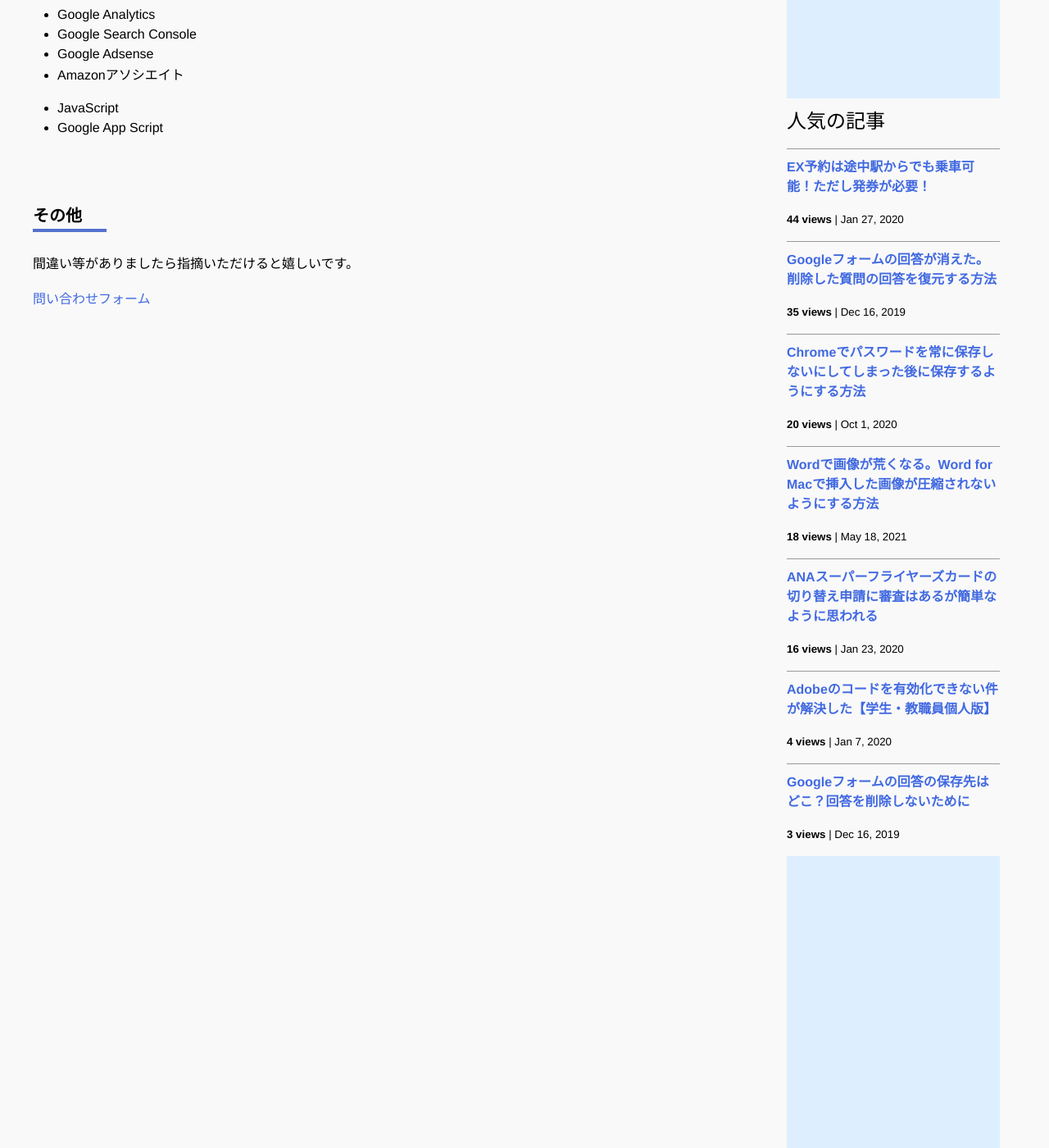
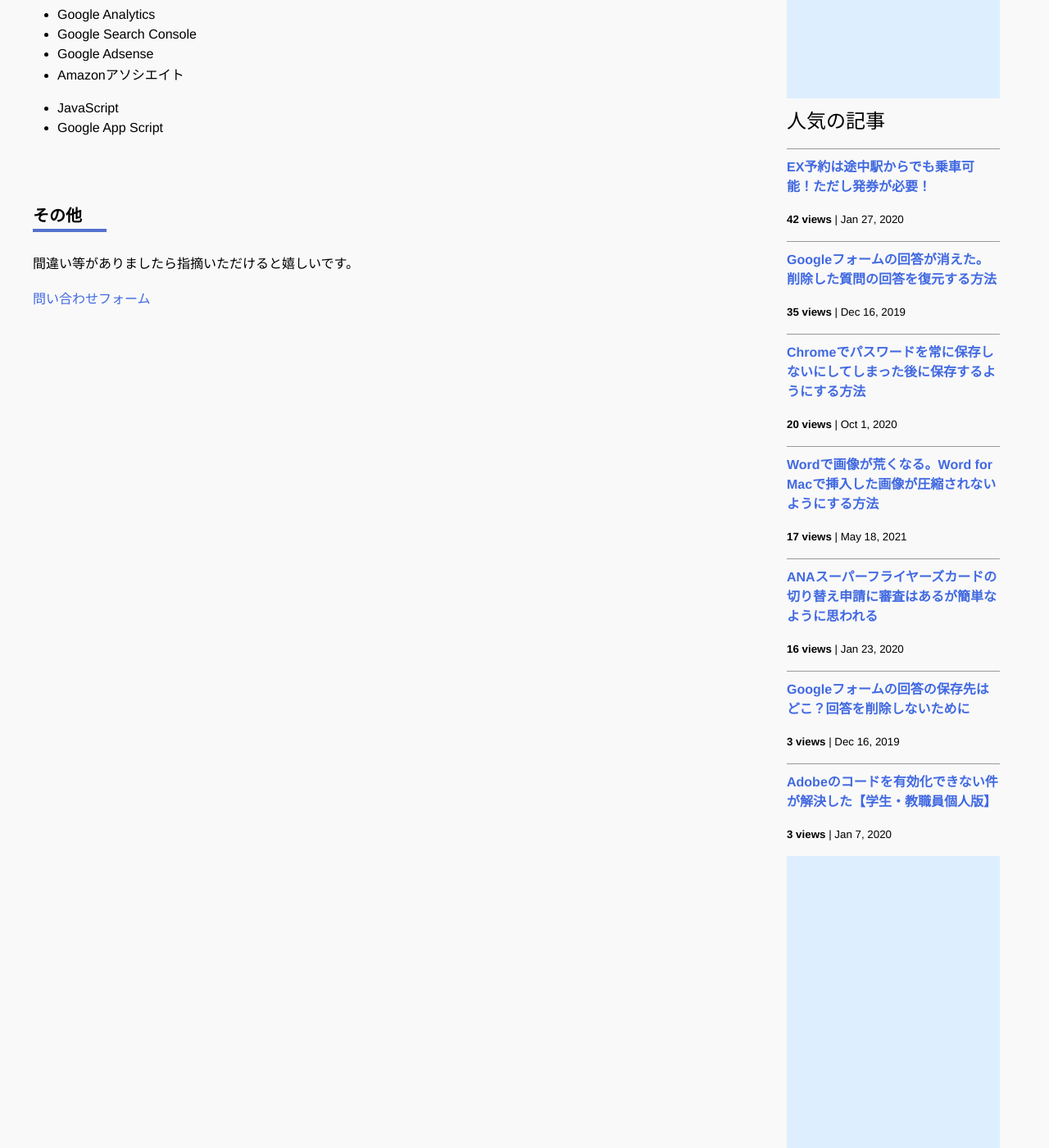
Before and after one commit to iwanaminami/shoyaiwaname, a Jekyll site: the page built from about.markdown, in a window 1280 px wide and 1400 px high, scrolled down 693 px. Shown: the whole window at 82% size. Built offline with Jekyll 4.4.1, drawn with Linux system fonts in a browser that asks for light colours; nearby versions of some CDN libraries; comment, search, counter and statistics services are not loaded.

Commit message:
chore(ga): update _data/popularposts.yml 20260720-0052

```diff
--- a/_data/popularposts.yml
+++ b/_data/popularposts.yml
@@ -1,17 +1,17 @@
 side:
-  - view: 44
+  - view: 42
     url: "/2020/01/27/ex-rideontheway.html"
   - view: 35
     url: "/2019/12/16/restore-googleform.html"
   - view: 20
     url: "/2020/10/01/googlepassword.html"
-  - view: 18
+  - view: 17
     url: "/2021/05/18/image-compression-word.html"
   - view: 16
     url: "/2020/01/23/sfc-judge.html"
   - view: 9
     url: "/"
-  - view: 4
-    url: "/2020/01/07/adobe-activate-problem.html"
   - view: 3
     url: "/2019/12/16/googleform-answers.html"
+  - view: 3
+    url: "/2020/01/07/adobe-activate-problem.html"
```
